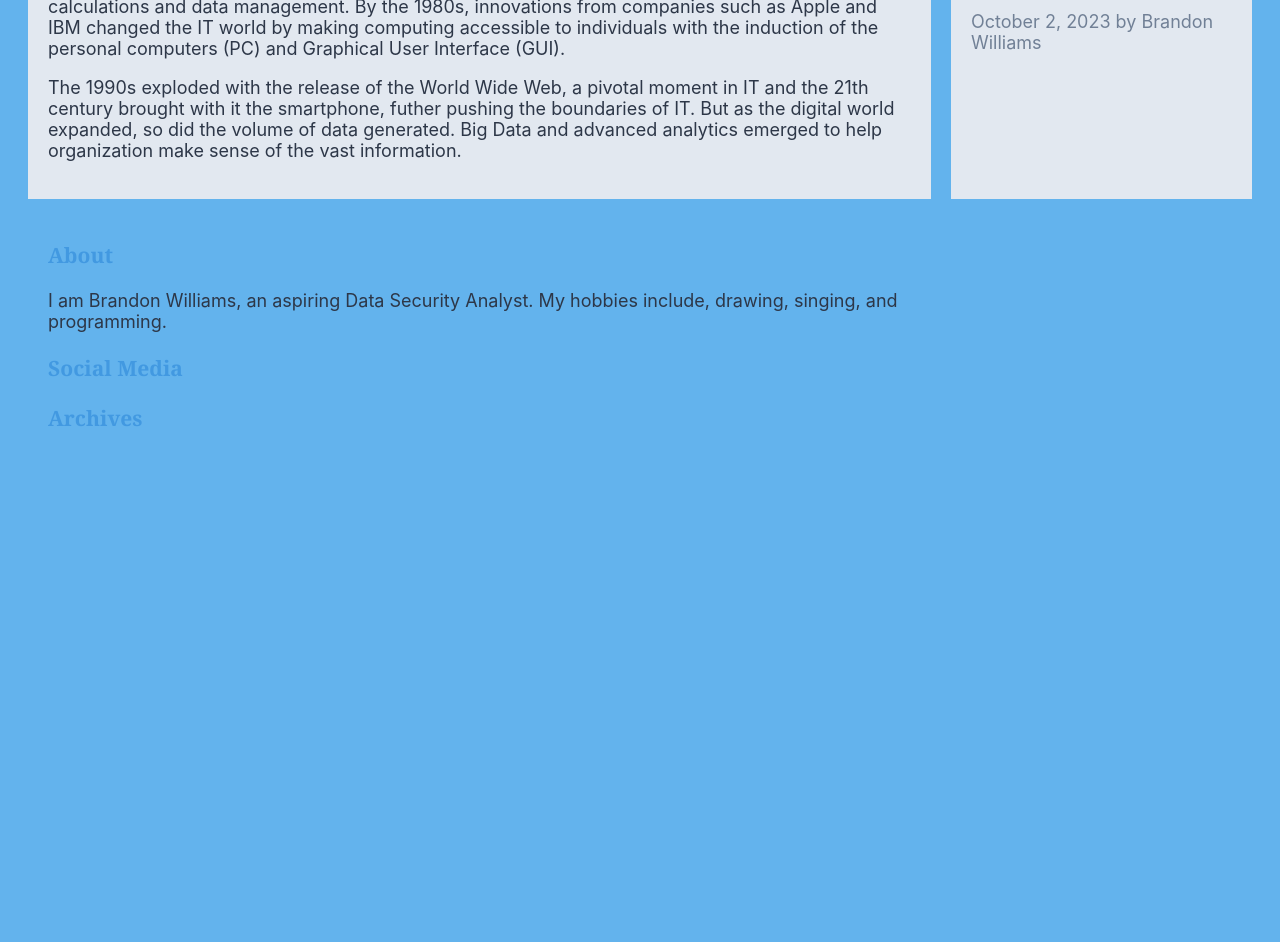
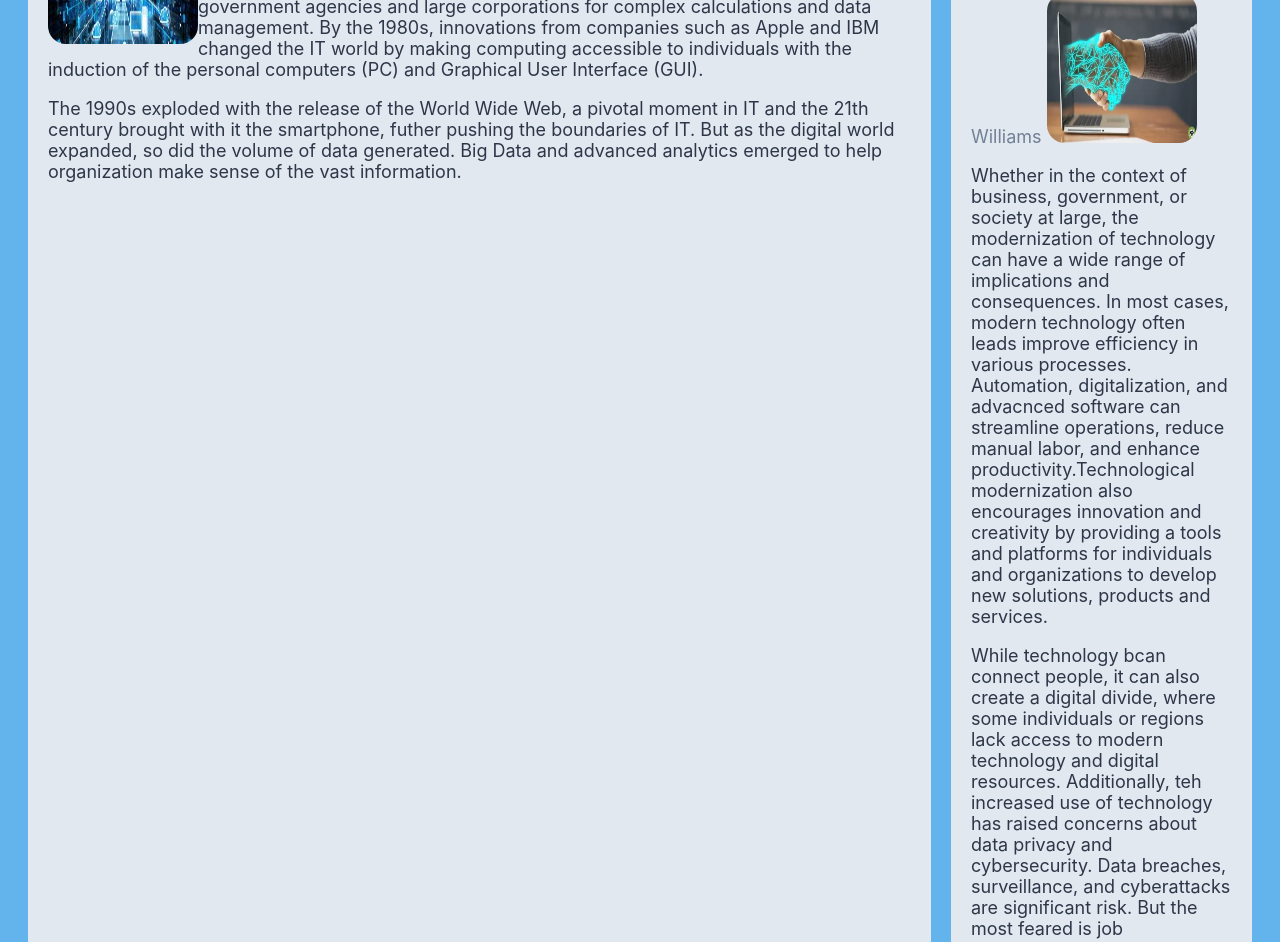
Before and after one commit to Branwilli/info2180-lab2, a plain HTML site: page index.html in a window 1280 px wide. Shown: the part 441-1383 px from the top of the page. Drawn offline with Linux system fonts and the light colour scheme.

Commit message:
Updated index.html

```diff
--- a/index.html
+++ b/index.html
@@ -15,8 +15,12 @@
 
             <main>
                 <article>
+
+                    <div>
                     <h2>The Evolution of Information Technology</h2>
                     <span>October 2, 2023 by Brandon Williams</span>
+
+                    <img src="Information Technology.jpeg" height="150" width="150" ALIGN="left" alt="" style="border-radius:12%">
 
                     <p>
                         We can't talk about Information Technology without talking about the computer. The origins of IT date back to the mid-20th century when the first electronic computers were developed.
@@ -25,15 +29,26 @@
                     </p>
                     <p>The 1990s exploded with the release of the World Wide Web, a pivotal moment in IT and the 21th century brought with it the smartphone, futher pushing the boundaries of IT. But as the digital world expanded,
                          so did the volume of data generated. Big Data and advanced analytics emerged to help organization make sense of the vast information.</p>
+
+                    </div>
                 </article>
 
                 <article>
-                    <h2>The Implications of Modernizing Technology on Society</h2>
+                    <div>
+                    <h2>The Implications of Modernizing Technology</h2>
                     <span>October 2, 2023 by Brandon Williams</span>
 
-                    <p></p>
-                    <p></p>
+                    <img src="Impact of IT.webp" height="150" width="150" ALLGN="right" alt="" style="border-radius:12%;">
 
+                    <p>Whether in the context of business, government, or society at large, the modernization of technology can have a wide range of implications and consequences. In most cases, modern technology often leads improve
+                        efficiency in various processes. Automation, digitalization, and advacnced software can streamline operations, reduce manual labor, and enhance productivity.Technological modernization also encourages innovation
+                        and creativity by providing a tools and platforms for individuals and organizations to develop new solutions, products and services.
+                    </p>
+                    <p>While technology bcan connect people, it can also create a digital divide, where some individuals or regions lack access to modern technology and digital resources. Additionally, teh increased use of technology has
+                        raised concerns about data privacy and cybersecurity. Data breaches, surveillance, and cyberattacks are significant risk. But the most feared is job displacement. With increase automation and artifical intelligence,
+                        we as workers are at risk of being displaced in certain industries, which canhave economic and social consequnces.
+                    </p>
+                    </div>
                 </article>
 
                 <aside>
@@ -44,6 +59,7 @@
 
                 <h3>Social Media</h3>
                 <ul>
+                    <li><a></a></li>
 
                 </ul>
 
```
Also changed, not shown: Impact of IT.webp (added), Information Technology.jpeg (added).
